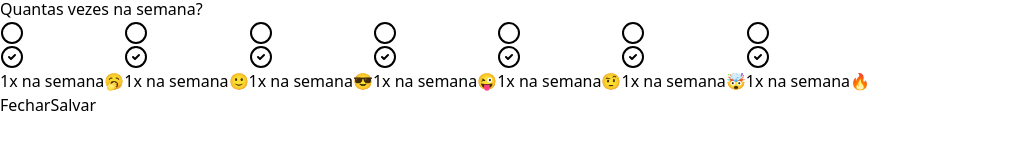
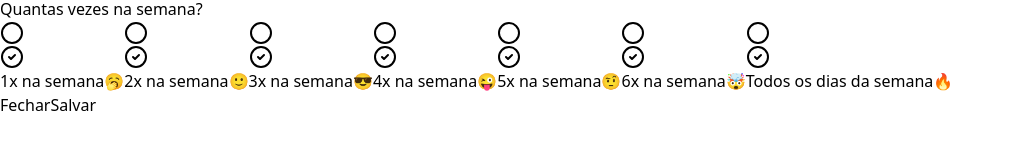
Before and after one commit to brunnolink/goals-frontend, a React (Vite) app: page / in a window 1280 px wide. Both pictures are taken after a click on the button "Cadastrar meta". Shown: the part 533-682 px from the top of the page, without its empty margins (0-1013 px from the left). Built offline with nearby package versions, Linux system fonts and the light colour scheme; no server answers.

Commit message:
feat: modal criação de metas integrado com o frontend.

```diff
--- a/src/componets/create-goal.tsx
+++ b/src/componets/create-goal.tsx
@@ -1,11 +1,51 @@
-import { X } from "lucide-react";
-import { DialogClose, DialogContent, DialogDescription, DialogTitle } from "./ui/dialog";
-import { Label } from "./ui/label";
-import { Input } from "./ui/input";
-import { RadioGroup, RadioGroupItem, RadioGroupIndicator } from "./ui/radio-group";
-import { Button } from "./ui/button";
+import { X } from 'lucide-react'
+import {
+  DialogClose,
+  DialogContent,
+  DialogDescription,
+  DialogTitle,
+} from './ui/dialog'
+import { Label } from './ui/label'
+import { Input } from './ui/input'
+import {
+  RadioGroup,
+  RadioGroupItem,
+  RadioGroupIndicator,
+} from './ui/radio-group'
+import { Button } from './ui/button'
+import { createGoal } from '../http/create-goal'
+import { Controller, useForm } from 'react-hook-form'
+import { z } from 'zod'
+import { zodResolver } from '@hookform/resolvers/zod'
+
+import { useQueryClient } from '@tanstack/react-query'
+
+const createGoalForm = z.object({
+  title: z.string().min(1, 'Informe a atividade que deseja realizar'),
+  desiredWeeklyFrequency: z.coerce.number().min(1).max(7),
+})
+
+type CreateGoalForm = z.infer<typeof createGoalForm>
 
 export function CreateGoal() {
+  const queryClient = useQueryClient()
+
+
+  const { register, control, handleSubmit, formState, reset } = useForm<CreateGoalForm>({
+    resolver: zodResolver(createGoalForm),
+  })
+
+  async function handleCreateGoal(data: CreateGoalForm) {
+    await createGoal({
+      title: data.title,
+      desiredWeeklyFrequency: data.desiredWeeklyFrequency,
+    })
+
+    queryClient.invalidateQueries({ queryKey: ['summary'] })
+    queryClient.invalidateQueries({ queryKey: ['pending-goals'] })
+
+  reset()
+  }
   return (
     <DialogContent>
       <div className="flex flex-col gap-6 h-full">
@@ -22,7 +62,7 @@ export function CreateGoal() {
             praticando toda semana.
           </DialogDescription>
         </div>
-  <form action="" className="flex-1 flex flex-col justify-between">
+        <form onSubmit={handleSubmit(handleCreateGoal)} className="flex-1 flex flex-col justify-between">
           <div className="flex flex-col gap-6">
             <div className="flex flex-col gap-2">
               <Label htmlFor="title">Qual a atividade?</Label>
@@ -30,11 +70,26 @@ export function CreateGoal() {
                 id="title"
                 autoFocus
                 placeholder="Praticar exercícios, meditar, etc..."
+                {...register('title')}
               />
+
+
+              {formState.errors.title && (
+                <p className='text-red-400 text-sm'>{formState.errors.title.message}</p>
+              )}
             </div>
             <div className="flex flex-col gap-2">
               <Label htmlFor="title">Quantas vezes na semana?</Label>
-        <RadioGroup>
+              <Controller
+                control={control}
+                name="desiredWeeklyFrequency"
+                defaultValue={1}
+                render={({ field }) => {
+                  return (
+                    <RadioGroup
+                      onValueChange={field.onChange}
+                      value={String(field.value)}
+                    >
                       <RadioGroupItem value="1">
                         <RadioGroupIndicator />
                         <span className="text-sm font-medium leading-none">
@@ -45,46 +100,49 @@ export function CreateGoal() {
                       <RadioGroupItem value="2">
                         <RadioGroupIndicator />
                         <span className="text-sm font-medium leading-none">
-              1x na semana
+                          2x na semana
                         </span>
                         <span className="text-lg leading-none">🙂</span>
                       </RadioGroupItem>
                       <RadioGroupItem value="3">
                         <RadioGroupIndicator />
                         <span className="text-sm font-medium leading-none">
-              1x na semana
+                          3x na semana
                         </span>
                         <span className="text-lg leading-none">😎</span>
                       </RadioGroupItem>
                       <RadioGroupItem value="4">
                         <RadioGroupIndicator />
                         <span className="text-sm font-medium leading-none">
-              1x na semana
+                          4x na semana
                         </span>
                         <span className="text-lg leading-none">😜</span>
                       </RadioGroupItem>
                       <RadioGroupItem value="5">
                         <RadioGroupIndicator />
                         <span className="text-sm font-medium leading-none">
-              1x na semana
+                          5x na semana
                         </span>
                         <span className="text-lg leading-none">🤨</span>
                       </RadioGroupItem>
                       <RadioGroupItem value="6">
                         <RadioGroupIndicator />
                         <span className="text-sm font-medium leading-none">
-              1x na semana
+                          6x na semana
                         </span>
                         <span className="text-lg leading-none">🤯</span>
                       </RadioGroupItem>
                       <RadioGroupItem value="7">
                         <RadioGroupIndicator />
                         <span className="text-sm font-medium leading-none">
-              1x na semana
+                          Todos os dias da semana
                         </span>
                         <span className="text-lg leading-none">🔥</span>
                       </RadioGroupItem>
                     </RadioGroup>
+                  )
+                }}
+              />
             </div>
           </div>
           <div className="flex items-center gap-3">
```
Lines whose indentation alone changed are shown as unchanged.
